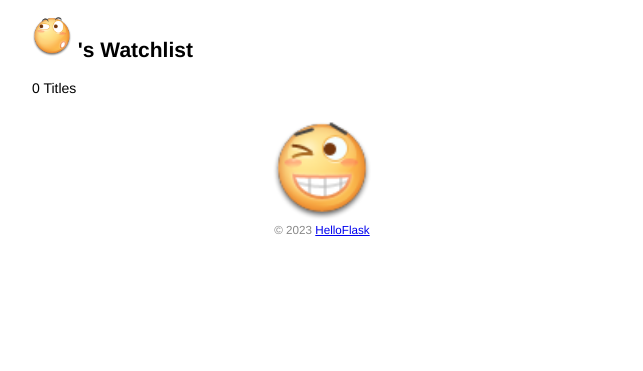
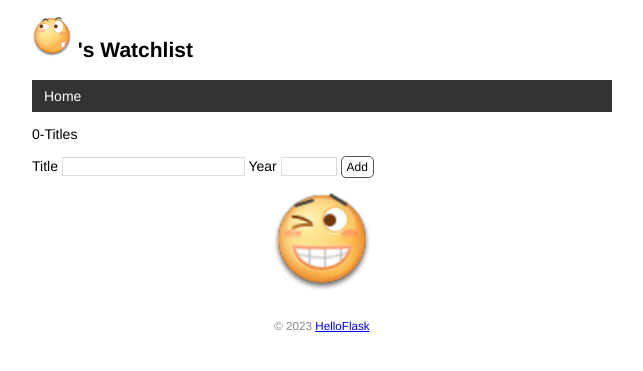
Before and after one commit to paxzhu/watchlist, a Flask app: page / in a window 1280 px wide. Shown: the top 371 px of the page, without its empty margins (318-961 px from the left). Run offline with Flask 3, Linux system fonts and the light colour scheme.

Commit message:
Add base template and error template.

```diff
--- a/app.py
+++ b/app.py
@@ -1,7 +1,7 @@
 import os
 import sys
 
-from flask import Flask, render_template
+from flask import Flask, render_template, request, url_for, redirect, flash
 from flask_sqlalchemy import SQLAlchemy
 
 WIN = sys.platform.startswith('win')
@@ -66,8 +66,19 @@ def inject_user():
     user = User.query.first()
     return dict(user=user)
 
-@app.route("/")
+@app.route("/", methods=["GET", "POST"])
 def index():
+    if request.method == 'POST':
+        title = request.form.get('title')
+        year = request.form.get('year')
+        if not title or not year or len(year) > 4 or len(title) > 60:
+            flash("Invalid input.")
+            return redirect(url_for('index'))
+        movie = Movie(title = title, year = year)
+        db.session.add(movie)
+        db.session.commit()
+        flash("Item created.")
+        return redirect(url_for('index'))
     movies = Movie.query.all()
     return render_template('index.html', movies=movies)
 
--- a/static/style.css
+++ b/static/style.css
@@ -46,3 +46,72 @@ footer {
     margin: 0 auto;
     height: 100px;
 }
+
+nav ul {
+    list-style-type: none;
+    margin: 0;
+    padding: 0;
+    overflow: hidden;
+    background-color: #333;
+}
+
+nav li {
+    float: left;
+}
+
+nav li a {
+    display: block;
+    color: white;
+    text-align: center;
+    padding: 8px 12px;
+    text-decoration: none;
+}
+
+nav li a:hover {
+    background-color: #111;
+}
+
+.float-right {
+    float: right;
+}
+
+.imdb {
+    font-size: 12px;
+    font-weight: bold;
+    color: black;
+    text-decoration: none;
+    background: #F5C518;
+    border-radius: 5px;
+    padding: 3px 5px;
+}
+
+/* 覆盖某些浏览器对 input 元素定义的字体 */
+input[type=submit] {
+    font-family: inherit;
+}
+
+input[type=text] {
+    border: 1px solid #ddd;
+}
+
+input[name=year] {
+    width: 50px;
+}
+
+.btn {
+    font-size: 12px;
+    padding: 3px 5px;
+    text-decoration: none;
+    cursor: pointer;
+    background-color: white;
+    color: black;
+    border: 1px solid #555555;
+    border-radius: 5px;
+}
+
+.btn:hover {
+    text-decoration: none;
+    background-color: black;
+    color: white;
+    border: 1px solid black;
+}
--- a/templates/base.html
+++ b/templates/base.html
@@ -0,0 +1,24 @@
+<!doctype html>
+<html lang="en">
+<head>
+    <meta name="viewport" content="width=device-width, initial-scale=1.0">
+    <title>{% block title %}{% endblock %} - WatchList</title>
+    <link rel="stylesheet" href="{{ url_for('static', filename='style.css') }}">
+    <link rel="icon" href="https://flask.palletsprojects.com/en/3.0.x/_static/flask-vertical.png">
+</head>
+<nav>
+  <header>
+    {% block header %}{% endblock %}
+  </header>
+  <ul>
+    <li><a href="{{ url_for('index') }}">Home</a></li>
+  </ul>
+</nav>
+<body>
+
+  {% block content %}{% endblock %}
+  <footer>
+    <small>&copy; 2023 <a href="http://helloflask.com/book/3">HelloFlask</a></small>
+  </footer>
+</body>
+</html>
--- a/templates/index.html
+++ b/templates/index.html
@@ -1,25 +1,28 @@
-<!DOCTYPE html>
-<html lang="en">
-<head>
-    <meta charset="utf-8">
-    <link rel="stylesheet" href="{{ url_for('static', filename='style.css')}}" type="text/css">
-    <link rel="icon" href="https://flask.palletsprojects.com/en/3.0.x/_static/flask-vertical.png" >
-    <title>{{ name }}'s Watchlist</title>
-</head>
-<body>
-    <h2>
+{% extends "base.html" %}
+{% block title %}Home{% endblock %}
+{% block header %}
+<h1>
     <img alt="yi" class="avatar" src="{{ url_for('static', filename='images/yi.png') }}">
     {{ user.name }}'s Watchlist
-    </h2>
-    <p>{{ movies|length }} Titles</p>
+</h1>
+{% endblock %}
+{% block content %}
+<p>{{ movies|length }}-Titles</p>
+<form method="post">
+    <label>Title</label>
+    <input type="text" name="title" required>
+    <label>Year</label>
+    <input type="text" name="year" required>
+    <input class="btn" type="submit" name="submit" value="Add">
+</form>
 <ul class="movie-list">
     {% for movie in movies %}
-        <li>{{ movie.title }} - {{ movie.year }}</li>
+    <li>{{ movie.title }} - {{ movie.year }}
+        <span class="float-right">
+            <a class="imdb" href="https://www.imdb.com/find?q={{ movie.title }}" target="_blank" title="Find this movie on IMDb">IMDb</a>
+        </span>
+    </li>
     {% endfor %}
 </ul>
-    <footer>
-        <img alt="miannq" class="totoro" src="{{ url_for('static', filename='images/mianq.png') }}">
-        <small>&copy; 2023 <a href="http://helloflask.com/book/3">HelloFlask</a></small>
-    </footer>
-</body>
-</html>
+<img alt="mianq" class="totoro" src="{{ url_for('static', filename='images/mianq.png') }}">
+{% endblock %}
```
Also changed, not shown: templates/404.html (+10 -19 lines), static/images/aaaaa.png (added). Lines whose indentation alone changed are shown as unchanged.
